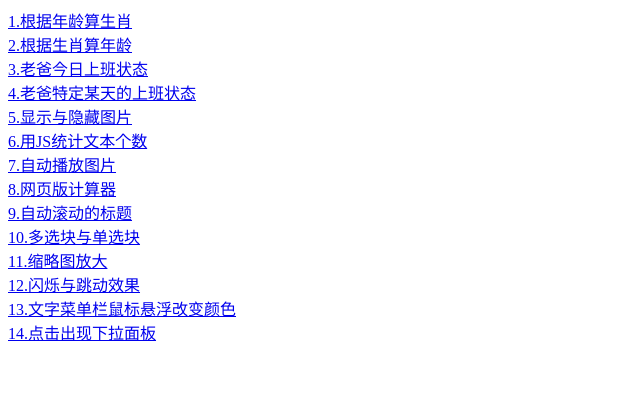
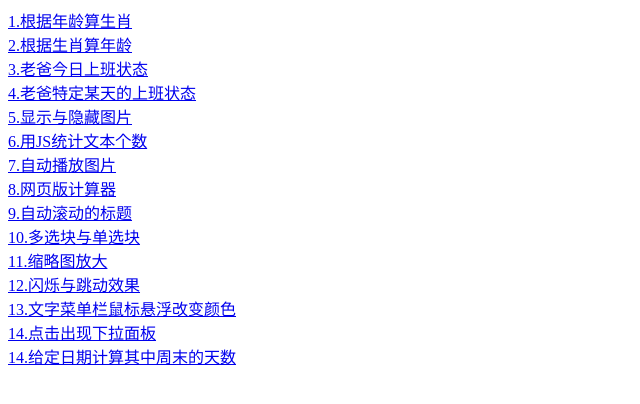
Before and after one commit to windy003/web_project, a plain HTML site: page index.html in a window 1280 px wide. Shown: the whole page, without its empty margins (0-640 px from the left). Drawn offline with Linux system fonts and the light colour scheme.

Commit message:
Update index.html

```diff
--- a/index.html
+++ b/index.html
@@ -41,4 +41,6 @@
 
 <a  href='https://windy003.github.io/web_project/点击出现下拉面板.html'>14.点击出现下拉面板</a></br>
 
+<a  href='https://windy003.github.io/web_project/给定日期计算其中周末的天数.html'>14.给定日期计算其中周末的天数</a></br>
+
 </body>
```
